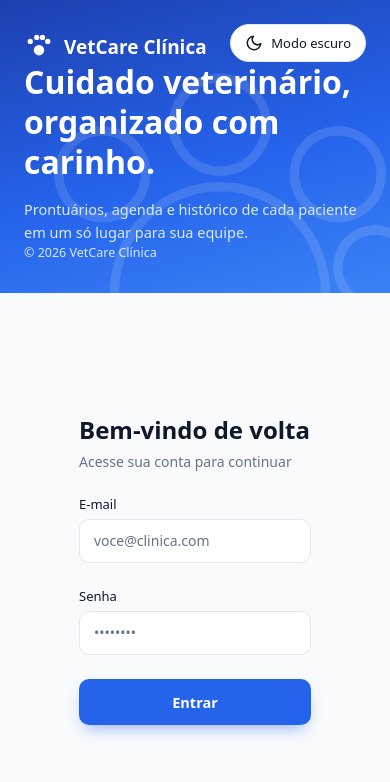
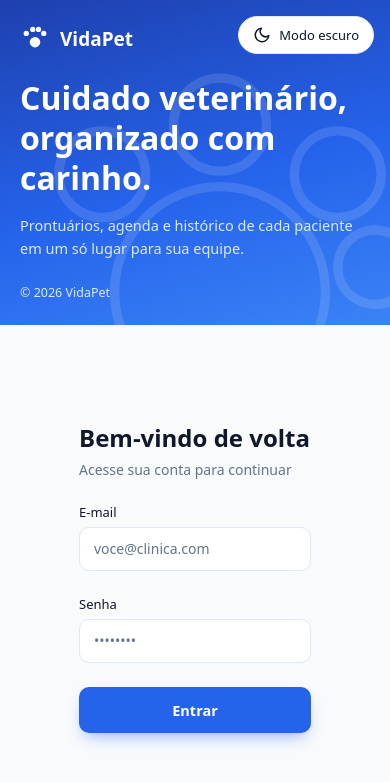
Before and after one commit to Bifaniii/Octopus-front, an Angular app: page /login in a window 390 px wide. Shown: the top 782 px of the page. Built offline with nearby package versions, Linux system fonts and the light colour scheme.

Commit message:
resolvendo a imagem que estava fora do padrão e corrigindo o nome

```diff
--- a/src/app/features/login/login-pagina.component.css
+++ b/src/app/features/login/login-pagina.component.css
@@ -3,12 +3,6 @@
   display: flex;
   min-height: 100vh;
   background: var(--color-bg);
-}
-
-@media (max-width: 900px) {
-  .login-page {
-    flex-direction: column;
-  }
 }
 
 .login-page__theme-toggle {
@@ -26,3 +20,26 @@
   padding: 40px;
   box-sizing: border-box;
 }
+
+/* Tablet / telas médias: empilha o painel em cima do formulário. */
+@media (max-width: 900px) {
+  .login-page {
+    flex-direction: column;
+  }
+
+  .login-page__form-area {
+    padding: 32px 20px 48px;
+  }
+}
+
+/* Celular. */
+@media (max-width: 480px) {
+  .login-page__theme-toggle {
+    top: 16px;
+    right: 16px;
+  }
+
+  .login-page__form-area {
+    padding: 24px 16px 40px;
+  }
+}
--- a/src/app/features/login/painel-marca/painel-marca.component.css
+++ b/src/app/features/login/painel-marca/painel-marca.component.css
@@ -1,3 +1,9 @@
+/* O host precisa ser flex para o painel esticar em altura junto
+   com a coluna da tela de login (senão o azul para no meio). */
+:host {
+  display: flex;
+}
+
 .brand-panel {
   position: relative;
   overflow: hidden;
@@ -17,10 +23,42 @@
   );
 }
 
+/* Empilhado: painel ocupa a largura toda e encolhe um pouco. */
 @media (max-width: 900px) {
+  :host {
+    width: 100%;
+  }
+
   .brand-panel {
     width: 100%;
     padding: 32px 24px;
+    gap: 24px;
+  }
+
+  .brand-panel__copy h1 {
+    font-size: 26px;
+  }
+}
+
+/* Celular: texto e ornamento menores. */
+@media (max-width: 480px) {
+  .brand-panel {
+    padding: 24px 20px;
+  }
+
+  .brand-panel__copy h1 {
+    font-size: 22px;
+  }
+
+  .brand-panel__copy p {
+    font-size: 13.5px;
+  }
+
+  .brand-panel__pattern {
+    width: 420px;
+    height: 420px;
+    top: -60px;
+    right: -110px;
   }
 }
 
--- a/src/app/features/login/painel-marca/painel-marca.component.ts
+++ b/src/app/features/login/painel-marca/painel-marca.component.ts
@@ -16,7 +16,7 @@ import { ChangeDetectionStrategy, Component, Input } from '@angular/core';
   changeDetection: ChangeDetectionStrategy.OnPush,
 })
 export class PainelMarcaComponent {
-  @Input() brandName = 'VetCare Clínica';
+  @Input() brandName = 'VidaPet';
   @Input() title = 'Cuidado veterinário, organizado com carinho.';
   @Input() subtitle =
     'Prontuários, agenda e histórico de cada paciente em um só lugar para sua equipe.';
```
